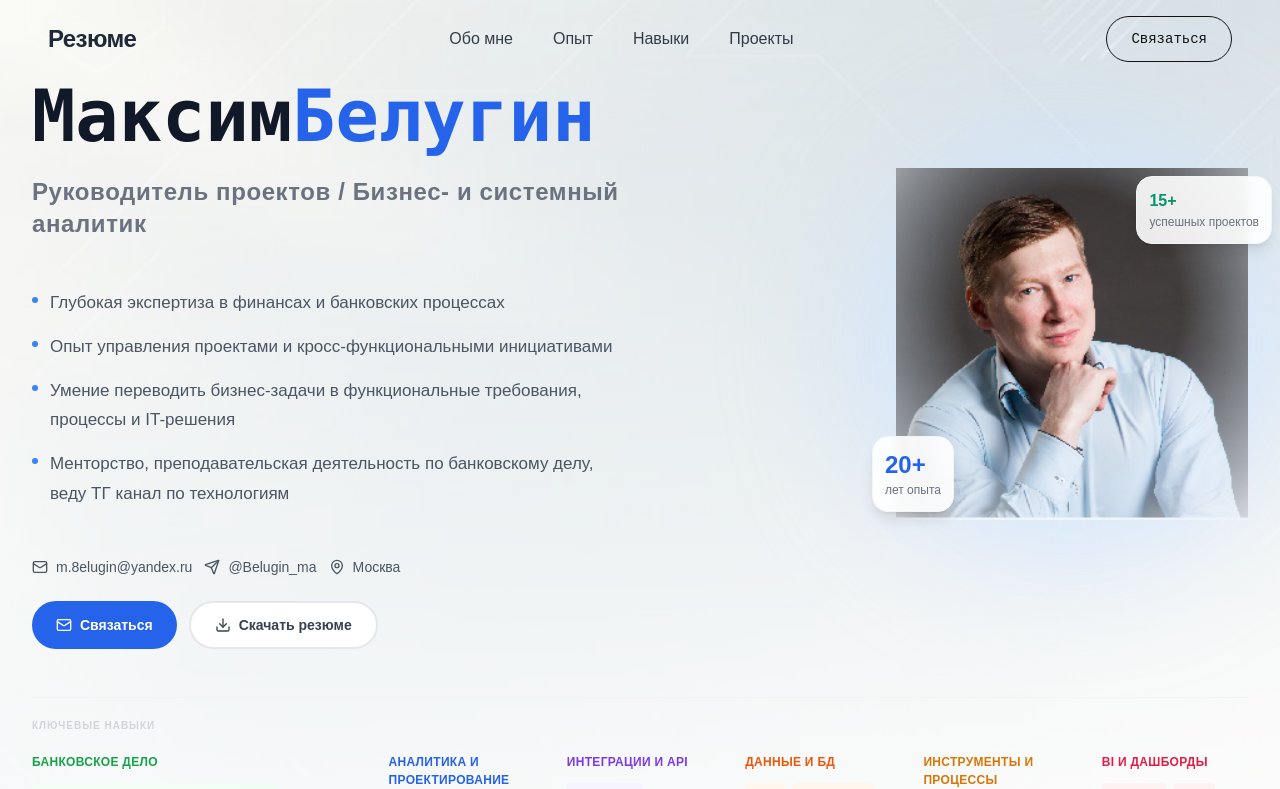
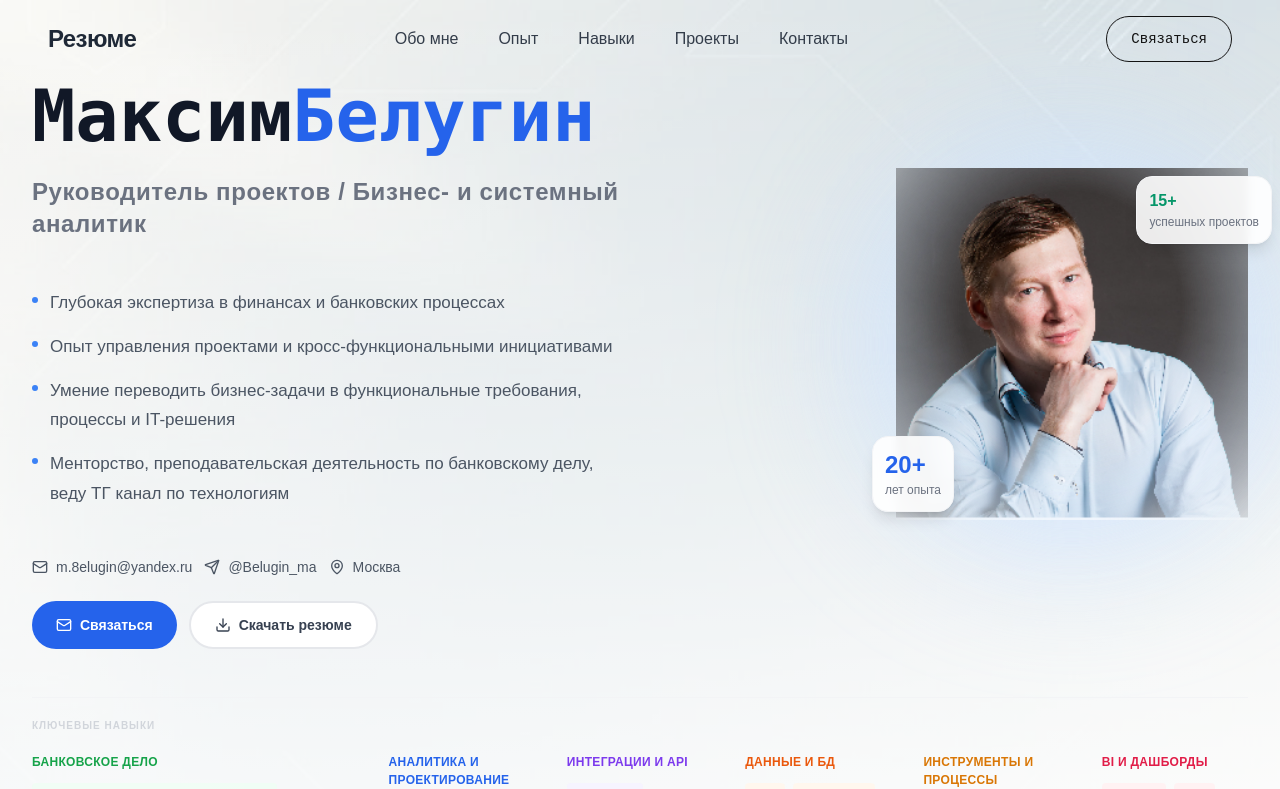
Before and after one commit to Maximbelugin/app_CV, a React (Vite) app: page / in a window 1280 px wide. Shown: the top 789 px of the page. Built offline with nearby package versions, Linux system fonts and the light colour scheme; a web font is replaced by a local one.

Commit message:
Fix mobile contact nav and add contacts menu link

```diff
--- a/src/components/AnimatedButton.tsx
+++ b/src/components/AnimatedButton.tsx
@@ -4,7 +4,7 @@ import { ArrowRight } from 'lucide-react';
 
 interface AnimatedButtonProps {
   children: ReactNode;
-  onClick?: () => void;
+  onClick?: (e: React.MouseEvent<HTMLButtonElement | HTMLAnchorElement>) => void;
   href?: string;
   variant?: 'primary' | 'secondary' | 'outline' | 'outline-white';
   size?: 'sm' | 'md' | 'lg';
@@ -77,6 +77,7 @@ export function AnimatedButton({
         href={href}
         className={baseStyles}
         style={style}
+        onClick={onClick}
         onMouseEnter={() => setIsHovered(true)}
         onMouseLeave={() => setIsHovered(false)}
       >
--- a/src/components/Navigation.tsx
+++ b/src/components/Navigation.tsx
@@ -29,7 +29,10 @@ export function Navigation() {
     return () => window.removeEventListener("scroll", handleScroll);
   }, []);
 
-  const handleNavClick = (e: MouseEvent<HTMLAnchorElement>, href: string) => {
+  const handleNavClick = (
+    e: MouseEvent<HTMLAnchorElement | HTMLButtonElement>,
+    href: string,
+  ) => {
     e.preventDefault();
     const element = document.querySelector(href);
     if (element) {
@@ -97,6 +100,9 @@ export function Navigation() {
               <div className="hidden lg:block">
                 <AnimatedButton
                   href={navigationConfig.contactHref || "#contact"}
+                  onClick={(e) =>
+                    handleNavClick(e, navigationConfig.contactHref || "#contact")
+                  }
                   variant={isScrolled ? "primary" : "outline"}
                   size="md"
                   className="rounded-full"
@@ -174,6 +180,9 @@ export function Navigation() {
             {navigationConfig.contactLabel && (
               <AnimatedButton
                 href={navigationConfig.contactHref || "#contact"}
+                onClick={(e) =>
+                  handleNavClick(e, navigationConfig.contactHref || "#contact")
+                }
                 variant="primary"
                 size="lg"
                 className={cn(
--- a/src/config.ts
+++ b/src/config.ts
@@ -32,9 +32,10 @@ export const navigationConfig: NavigationConfig = {
     { label: "Опыт", href: "#experience" },
     { label: "Навыки", href: "#skills" },
     { label: "Проекты", href: "#projects" },
+    { label: "Контакты", href: "#contact-title" },
   ],
   contactLabel: "Связаться",
-  contactHref: "#contact",
+  contactHref: "#contact-title",
 };
 
 // Hero section configuration
--- a/src/sections/CustomFooter.tsx
+++ b/src/sections/CustomFooter.tsx
@@ -65,7 +65,7 @@ export function CustomFooter() {
           {/* Left: Contact Info */}
           <div className="space-y-6 sm:space-y-8">
             <div>
-              <h2 className="text-3xl sm:text-4xl lg:text-5xl font-bold mb-3 sm:mb-4 leading-tight">
+              <h2 id="contact-title" className="text-3xl sm:text-4xl lg:text-5xl font-bold mb-3 sm:mb-4 leading-tight">
                 Давайте работать
                 <span className="block text-blue-400">вместе</span>
               </h2>
```
